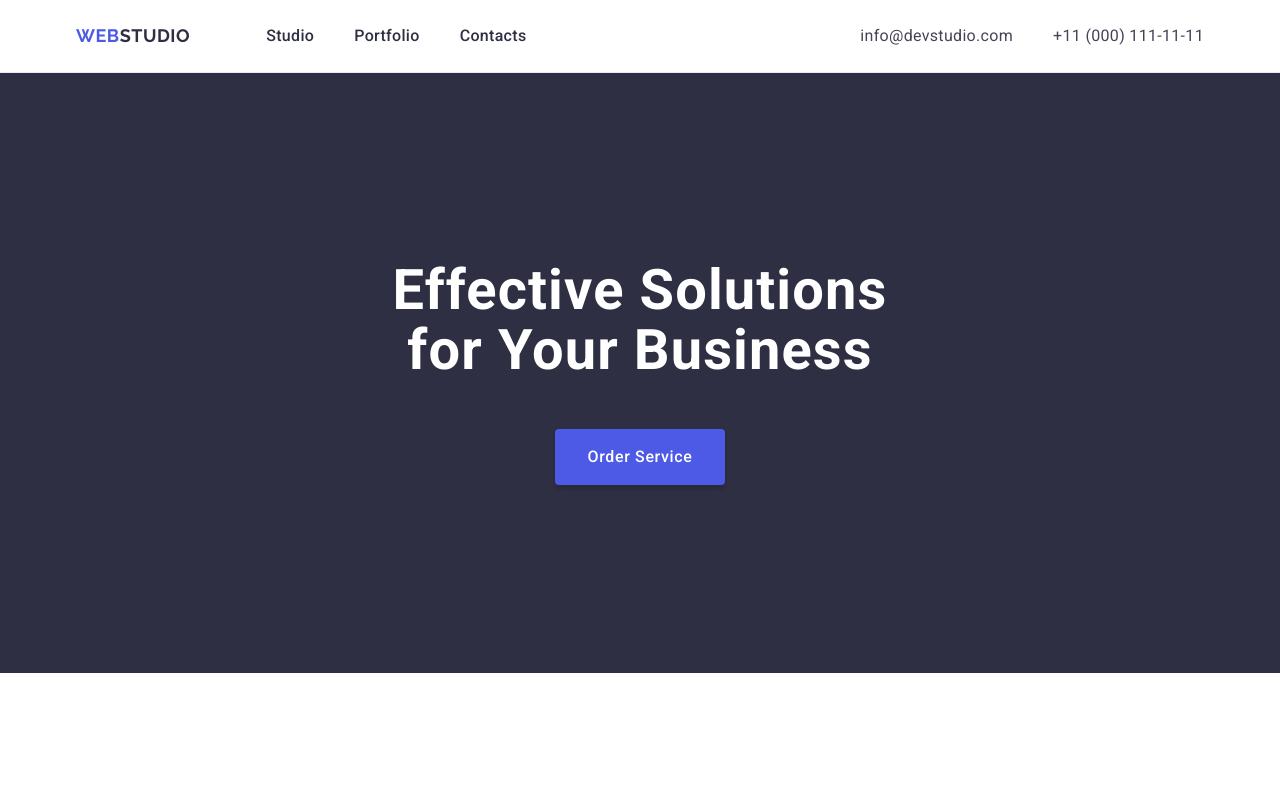
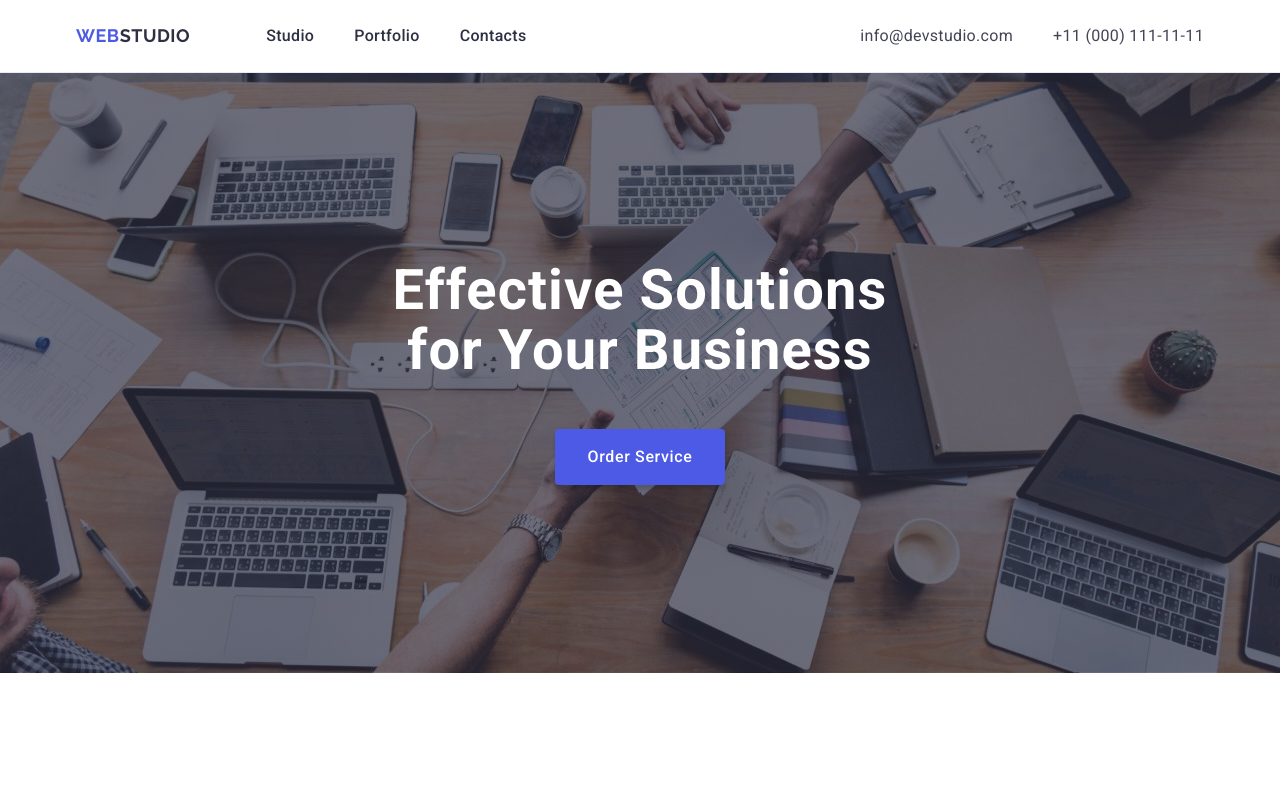
Before and after one commit to Punkreva/si-goit-markup-hw-04, a plain HTML site: page index.html in a window 1280 px wide. Shown: the top 789 px of the page. Drawn offline with nearby package versions, Linux system fonts and the light colour scheme.

Commit message:
add-background-image-hero

```diff
--- a/css/styles.css
+++ b/css/styles.css
@@ -160,7 +160,18 @@ img {
 /* Hero */
 .hero-section {
   background-color: #2e2f42;
+  background-image: linear-gradient(
+      to bottom,
+      rgba(46, 47, 66, 0.7),
+      rgba(46, 47, 66, 0.7)
+    ),
+    url(../images/hero-backgaround.jpg);
+  background-repeat: no-repeat;
+  background-position: center;
+  background-size: cover;
+  max-width: 1440px;
   padding: 188px 0;
+  margin: 0 auto;
 }
 
 .hero-container {
```
Also changed, not shown: images/hero-backgaround.jpg (added).
